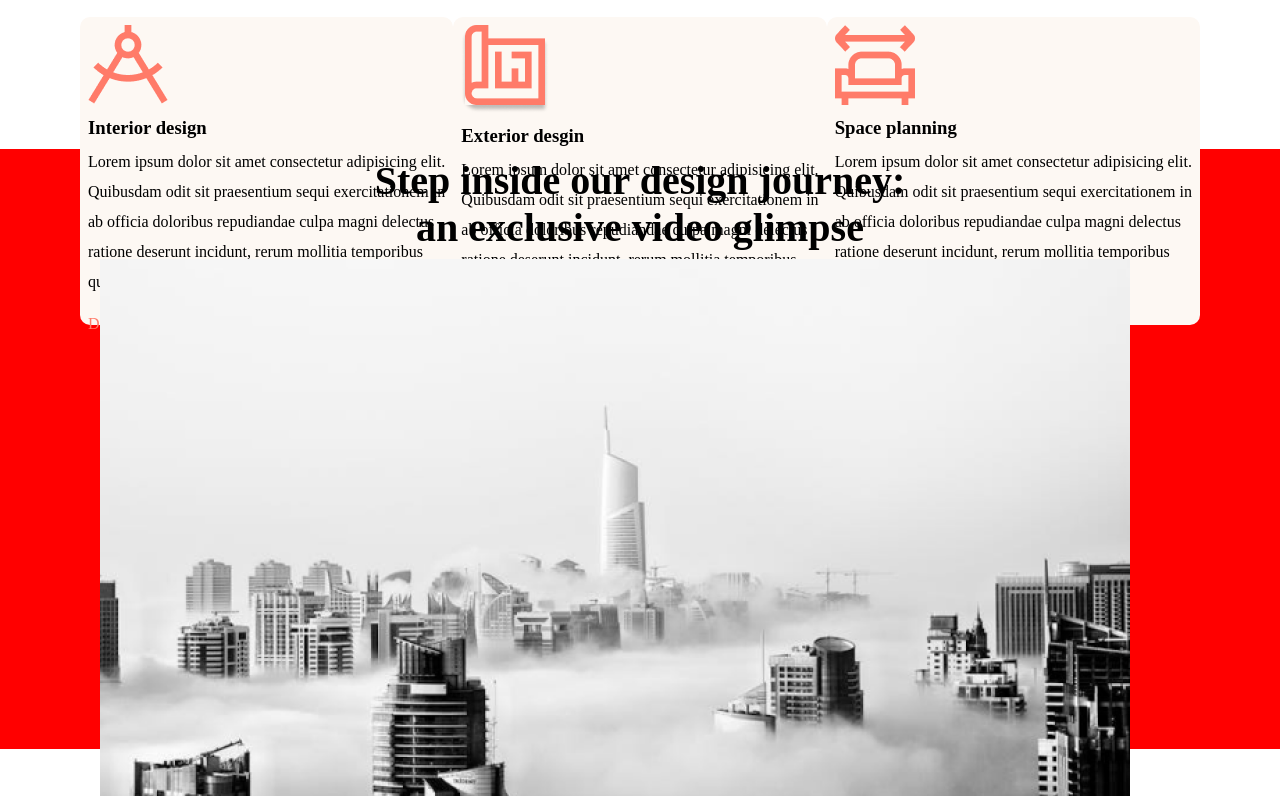
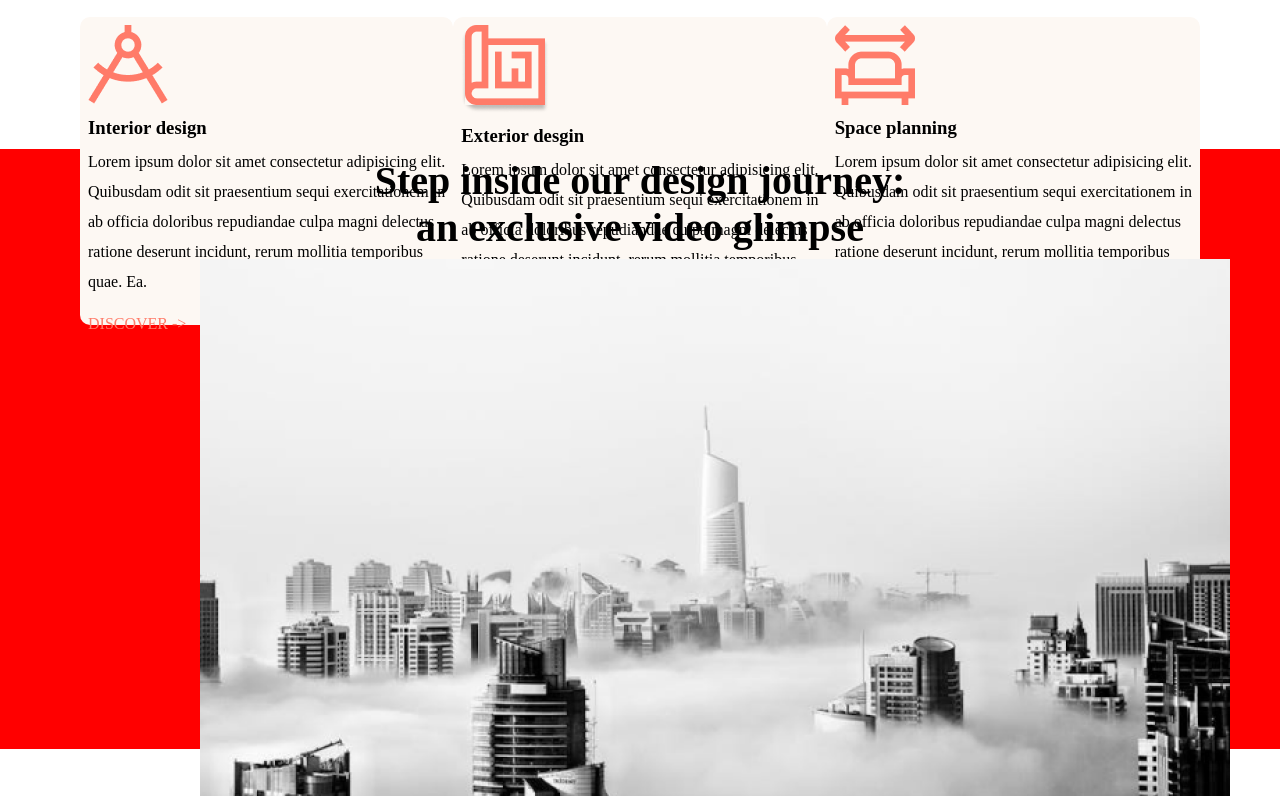
Before and after one commit to gabrieljcoutinho/Projeto-Archi-Firm, a React (Create React App) app: page / in a window 1280 px wide. Shown: the part 1435-2235 px from the top of the page. Built offline with nearby package versions, Linux system fonts and the light colour scheme.

Commit message:
movimentacao  img

```diff
--- a/src/Css/Sectiondesign.css
+++ b/src/Css/Sectiondesign.css
@@ -9,5 +9,5 @@
 }
 
 .imgFalsoVideo {
-    padding-left: 100px;
+    padding-left: 200px;
 }
```
